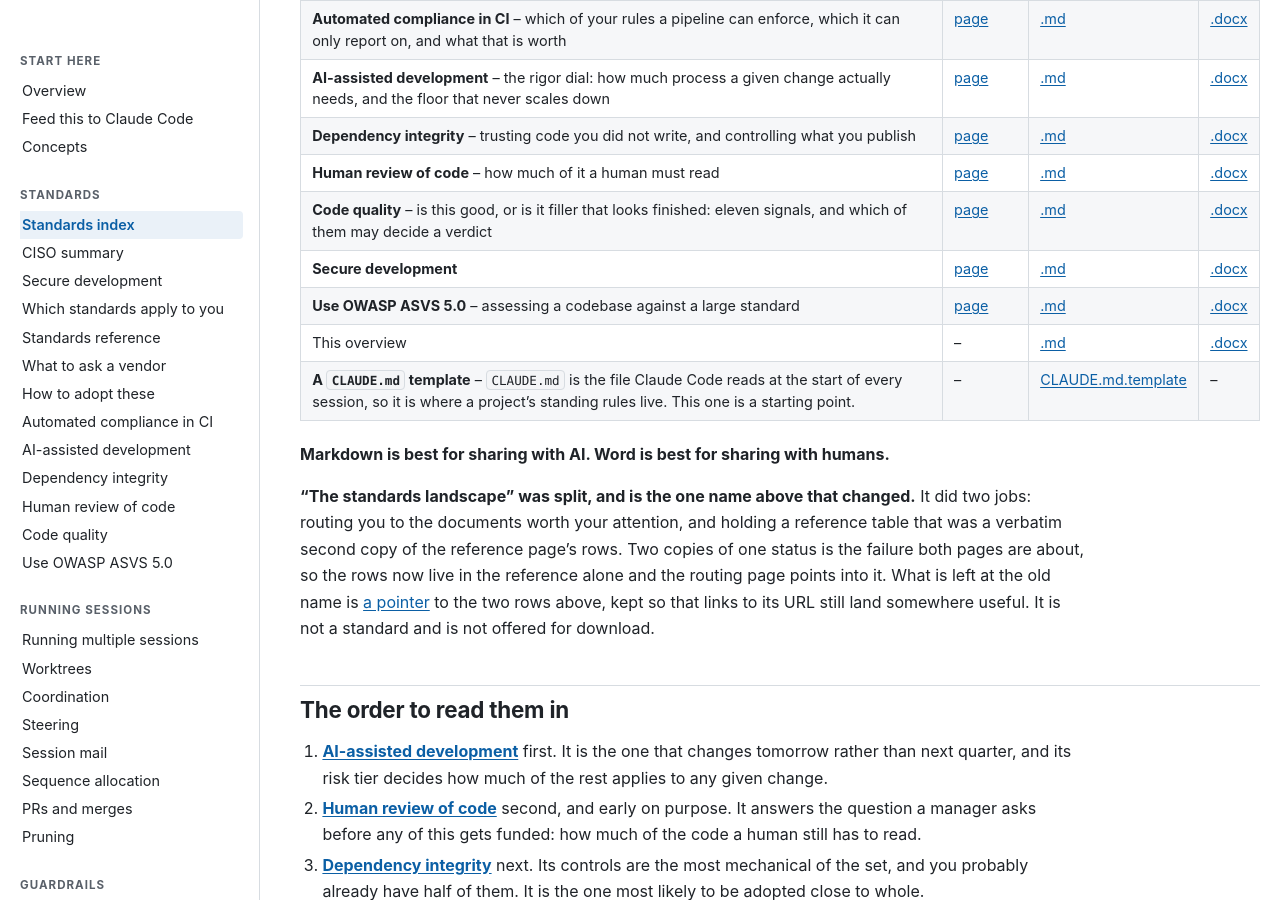
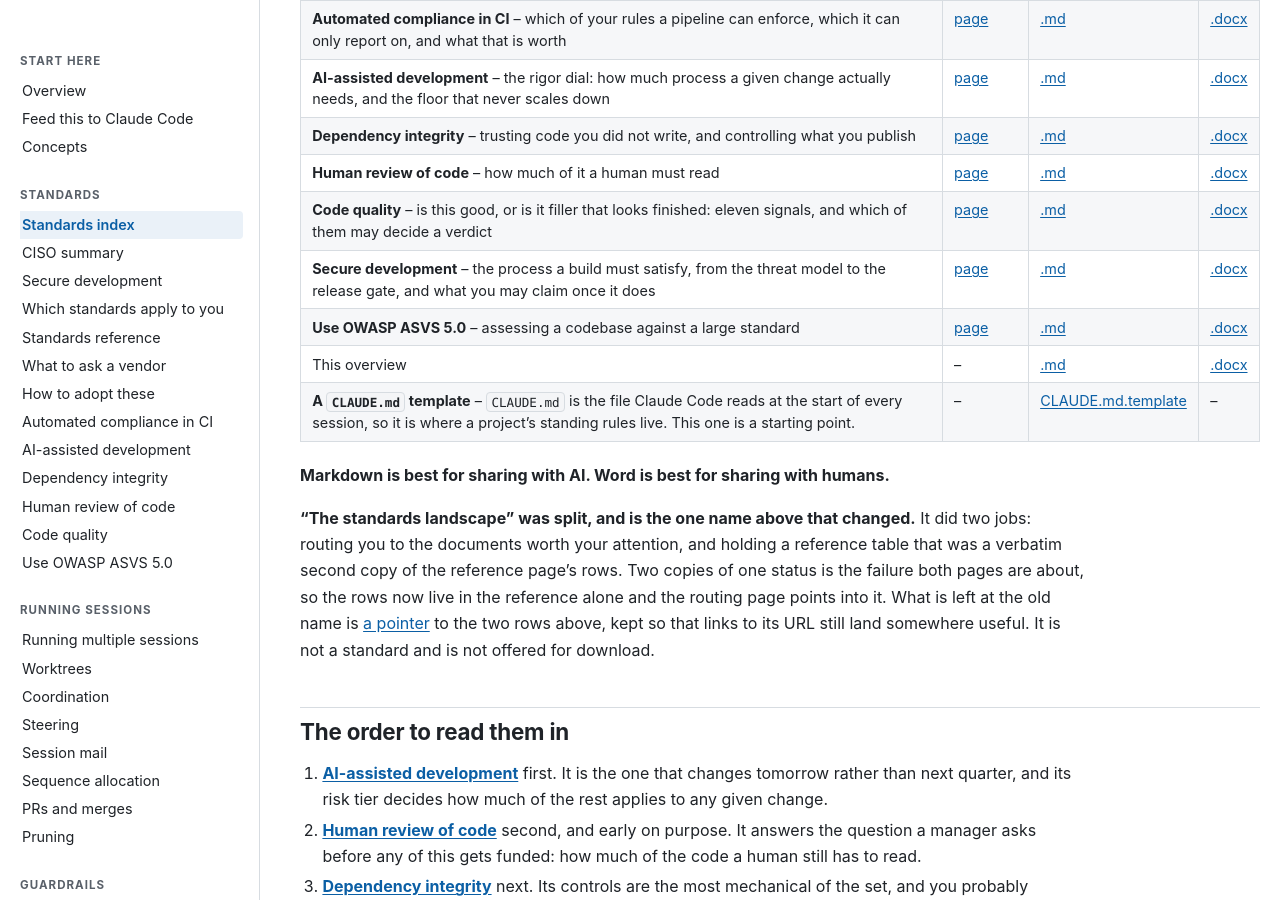
Before and after one commit to wshallwshall/secure-development-standards, a Jekyll site: the page built from docs/standards/OVERVIEW.md, in a window 1280 px wide and 900 px high, scrolled down 692 px. Built offline with Jekyll 4.4.1, drawn with Linux system fonts in a browser that asks for light colours; our own code applies the rules of GitHub Pages for plain Markdown files.

Commit message:
docs(standards): the last download row with no description was the widest document
Three of the four bare rows got a description in f8b06e2; secure development
was the fourth and stayed bare, so the table was still half-annotated for the
one document a reader is least able to guess the shape of from its name.

Word copy regenerated with pandoc 3.10.

Co-Authored-By: Claude Opus 5 <noreply@anthropic.com>

```diff
--- a/docs/standards/OVERVIEW.md
+++ b/docs/standards/OVERVIEW.md
@@ -21,7 +21,7 @@ edited down to your setting before it is useful.
 | **Dependency integrity** -- trusting code you did not write, and controlling what you publish | [page](DEPENDENCY-INTEGRITY.md) | [.md](https://raw.githubusercontent.com/wshallwshall/claude-multisession/main/docs/standards/DEPENDENCY-INTEGRITY.md) | [.docx](https://raw.githubusercontent.com/wshallwshall/claude-multisession/main/docs/standards/word/DEPENDENCY-INTEGRITY.docx) |
 | **Human review of code** -- how much of it a human must read | [page](REVIEW-DEPTH.md) | [.md](https://raw.githubusercontent.com/wshallwshall/claude-multisession/main/docs/standards/REVIEW-DEPTH.md) | [.docx](https://raw.githubusercontent.com/wshallwshall/claude-multisession/main/docs/standards/word/REVIEW-DEPTH.docx) |
 | **Code quality** -- is this good, or is it filler that looks finished: eleven signals, and which of them may decide a verdict | [page](CODE-QUALITY.md) | [.md](https://raw.githubusercontent.com/wshallwshall/claude-multisession/main/docs/standards/CODE-QUALITY.md) | [.docx](https://raw.githubusercontent.com/wshallwshall/claude-multisession/main/docs/standards/word/CODE-QUALITY.docx) |
-| **Secure development** | [page](SECURE-DEVELOPMENT.md) | [.md](https://raw.githubusercontent.com/wshallwshall/claude-multisession/main/docs/standards/SECURE-DEVELOPMENT.md) | [.docx](https://raw.githubusercontent.com/wshallwshall/claude-multisession/main/docs/standards/word/SECURE-DEVELOPMENT.docx) |
+| **Secure development** -- the process a build must satisfy, from the threat model to the release gate, and what you may claim once it does | [page](SECURE-DEVELOPMENT.md) | [.md](https://raw.githubusercontent.com/wshallwshall/claude-multisession/main/docs/standards/SECURE-DEVELOPMENT.md) | [.docx](https://raw.githubusercontent.com/wshallwshall/claude-multisession/main/docs/standards/word/SECURE-DEVELOPMENT.docx) |
 | **Use OWASP ASVS 5.0** -- assessing a codebase against a large standard | [page](../ASVS-ASSESSMENT.md) | [.md](https://raw.githubusercontent.com/wshallwshall/claude-multisession/main/docs/ASVS-ASSESSMENT.md) | [.docx](https://raw.githubusercontent.com/wshallwshall/claude-multisession/main/docs/standards/word/ASVS-ASSESSMENT.docx) |
 | This overview | -- | [.md](https://raw.githubusercontent.com/wshallwshall/claude-multisession/main/docs/standards/OVERVIEW.md) | [.docx](https://raw.githubusercontent.com/wshallwshall/claude-multisession/main/docs/standards/word/OVERVIEW.docx) |
 | **A `CLAUDE.md` template** -- `CLAUDE.md` is the file Claude Code reads at the start of every session, so it is where a project's standing rules live. This one is a starting point. | -- | [CLAUDE.md.template](https://raw.githubusercontent.com/wshallwshall/claude-multisession/main/CLAUDE.md.template) | -- |
```
Also changed, not shown: 1 other file.
